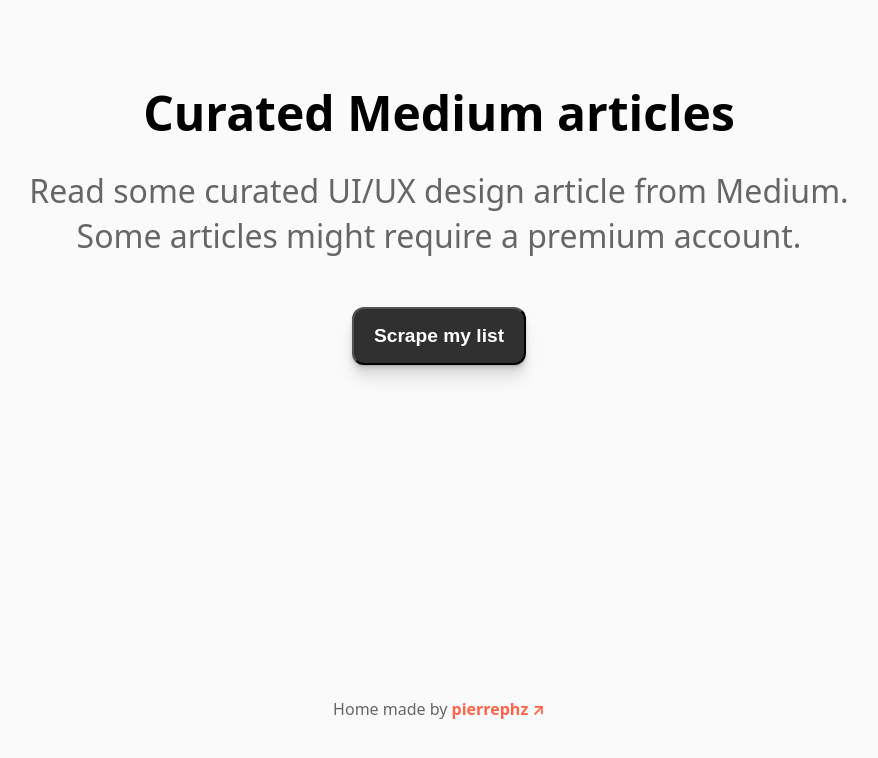
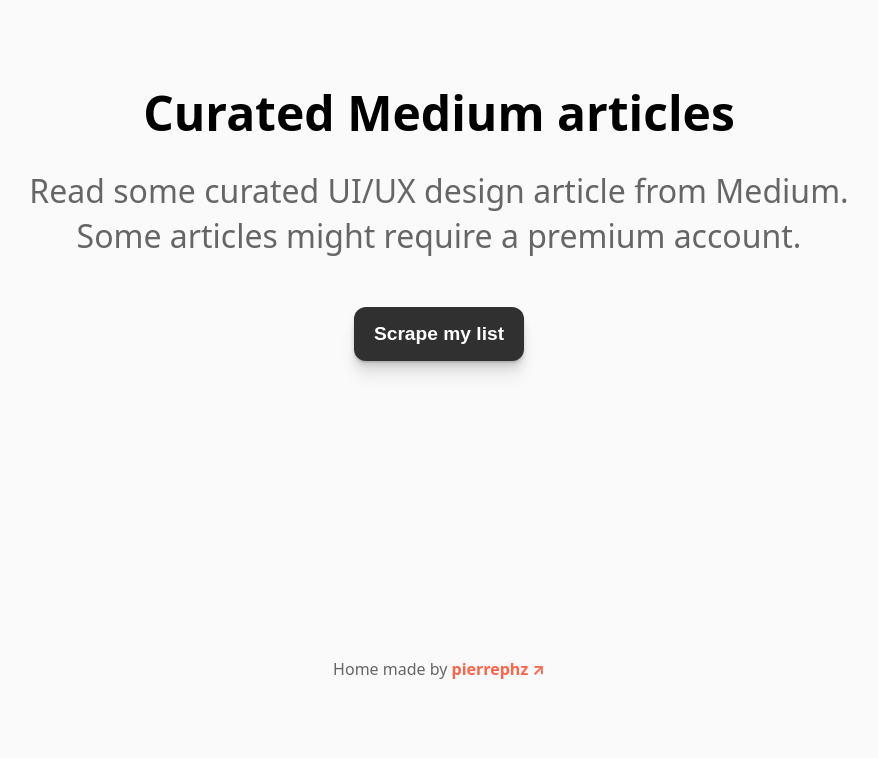
Before and after one commit to pierrephz/medium-scraper, a Next.js app: page / in a window 1280 px wide. Shown: the top 758 px of the page, without its empty margins (201-1079 px from the left). Built offline with nearby package versions, Linux system fonts and the light colour scheme.

Commit message:
Fix button borders, and reduce container height

```diff
--- a/app/globals.css
+++ b/app/globals.css
@@ -65,7 +65,7 @@
 
 .container {
   max-width: 100vw;
-  min-height: 100vh;
+  min-height: 95vh;
   display: flex;
   justify-content: space-between;
   flex-direction: column;
@@ -91,6 +91,7 @@
   margin: 1.5rem 0;
   background-color: #303030;
   color: white;
+  border: none;
   font-weight: bold;
   border-radius: 12px;
   cursor: pointer;
```
